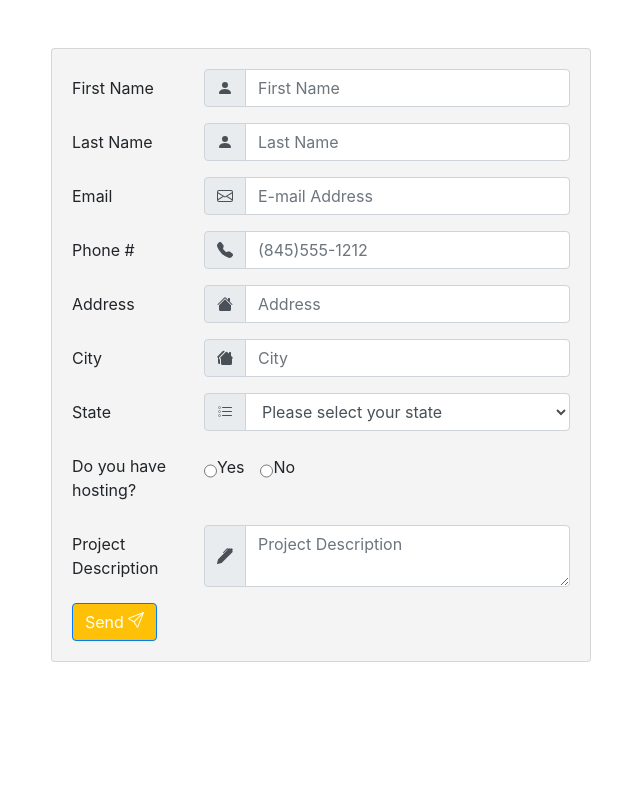
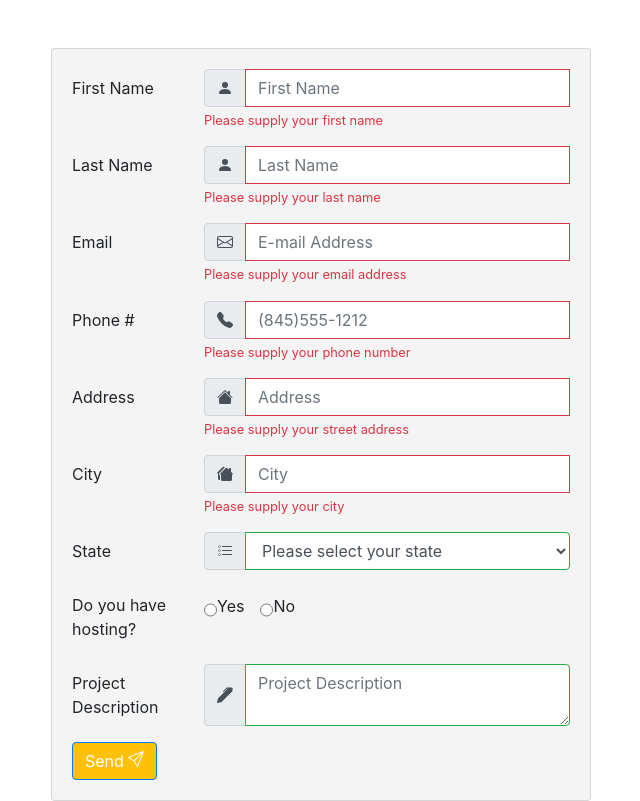
Before and after one commit to pranaavkl/BS-Task-3, a plain HTML site: page index.html in a window 1280 px wide. Shown: the whole page, without its empty margins (319-959 px from the left). Drawn offline with nearby package versions, Linux system fonts and the light colour scheme.

Commit message:
Update index.html

```diff
--- a/index.html
+++ b/index.html
@@ -19,16 +19,16 @@
     <script>
         function invalid_highlight(inputElement, lab_id, ig_id, text, textId) {
             // inputElement.style.border = "1px solid red";
-            document.getElementById(ig_id).style.border = "1px solid red";
+            // document.getElementById(ig_id).style.border = "1px solid red";
             document.getElementById(lab_id).style.color = "red";
 
-            var textElement = document.getElementById(textId);
-            var paragraph = document.createElement('p');
-            var text = document.createTextNode(text);
-            paragraph.appendChild(text);
-            paragraph.style.color = "red";
-            textElement.innerHTML = paragraph.outerHTML;;
-            textElement.style.marginBottom = "-20px";
+            // var textElement = document.getElementById(textId);
+            // var paragraph = document.createElement('p');
+            // var text = document.createTextNode(text);
+            // paragraph.appendChild(text);
+            // paragraph.style.color = "red";
+            // textElement.innerHTML = paragraph.outerHTML;;
+            // textElement.style.marginBottom = "-20px";
         }
 
         function validate() {
@@ -74,8 +74,7 @@
             <div class="col-md-6 ">
                 <div class="card custom-bg-gray">
                     <div class="card-body">
-                        <form>
-
+                        <form action="" class="was-validated">
                             <div class="form-group row">
                                 <label for="fname" class="col-lg-3 col-form-label" id="lab1">First Name</label>
                                 <div class="col-9 ">
@@ -89,9 +88,9 @@
                                                 </svg>
                                             </span>
                                         </div>
-                                        <input type="text" class="form-control" id="fname" placeholder="First Name">
+                                        <input type="text" class="form-control" id="fname" placeholder="First Name" required>
+                                        <div class="invalid-feedback">Please supply your first name</div>
                                     </div>
-                                    <div id="r1"></div>
                                 </div>
                             </div>
 
@@ -108,9 +107,10 @@
                                                 </svg>
                                             </span>
                                         </div>
-                                        <input type="text" class="form-control" id="lname" placeholder="Last Name">
+                                        <input type="text" class="form-control" id="lname" placeholder="Last Name" required>
+                                        <div class="invalid-feedback">Please supply your last name</div>
                                     </div>
-                                    <div id="r2"></div>
+
                                 </div>
                             </div>
 
@@ -128,9 +128,9 @@
                                             </span>
                                         </div>
                                         <input type="email" class="form-control" id="email"
-                                            placeholder="E-mail Address">
+                                            placeholder="E-mail Address" required>
+                                            <div class="invalid-feedback">Please supply your email address</div>
                                     </div>
-                                    <div id="r3"></div>
                                 </div>
                             </div>
 
@@ -148,9 +148,10 @@
                                                 </svg>
                                             </span>
                                         </div>
-                                        <input type="tel" class="form-control" id="phone" placeholder="(845)555-1212">
+                                        <input type="tel" class="form-control" id="phone" placeholder="(845)555-1212" required>
+                                        <div class="invalid-feedback">Please supply your phone number</div>
                                     </div>
-                                    <div id="r4"></div>
+
                                 </div>
                             </div>
 
@@ -169,9 +170,9 @@
                                                 </svg>
                                             </span>
                                         </div>
-                                        <input type="text" class="form-control" id="address" placeholder="Address">
+                                        <input type="text" class="form-control" id="address" placeholder="Address" required>
+                                        <div class="invalid-feedback">Please supply your street address</div>
                                     </div>
-                                    <div id="r5"></div>
                                 </div>
                             </div>
 
@@ -190,9 +191,9 @@
                                                 </svg>
                                             </span>
                                         </div>
-                                        <input type="text" class="form-control" id="city" placeholder="City">
+                                        <input type="text" class="form-control" id="city" placeholder="City" required>
+                                        <div class="invalid-feedback">Please supply your city</div>
                                     </div>
-                                    <div id="r6"></div>
                                 </div>
                             </div>
 
@@ -214,8 +215,10 @@
                                             </span>
                                         </div>
                                         <select name="state" class="form-control" id="state">
-                                            <option value="none">Please select your state</option>
+                                            <option value="none" selected disabled hidden>Please select your state</option>
                                             <option value="Uttar Pradesh">Uttar Pradesh</option>
+                                            <option value="Gujarat">Gujarat</option>
+                                            <option value="Tamil Nadu">Tamil Nadu</option>
                                         </select>
                                     </div>
                                 </div>
```
